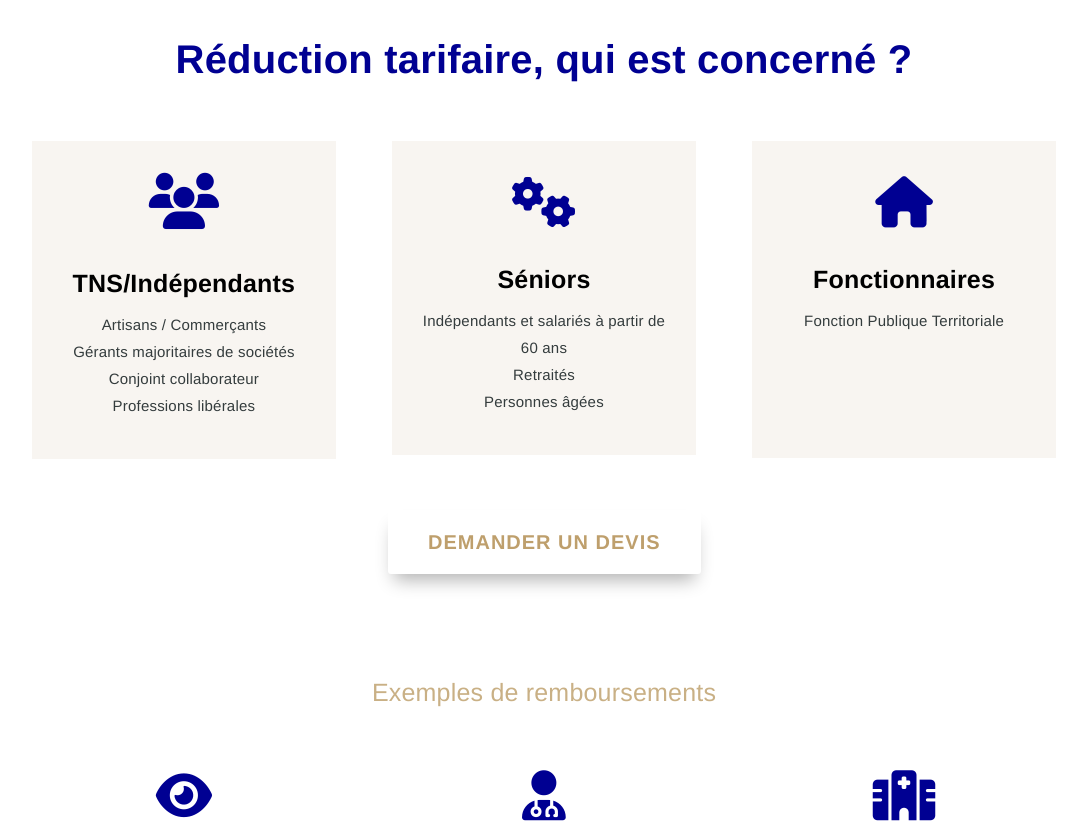
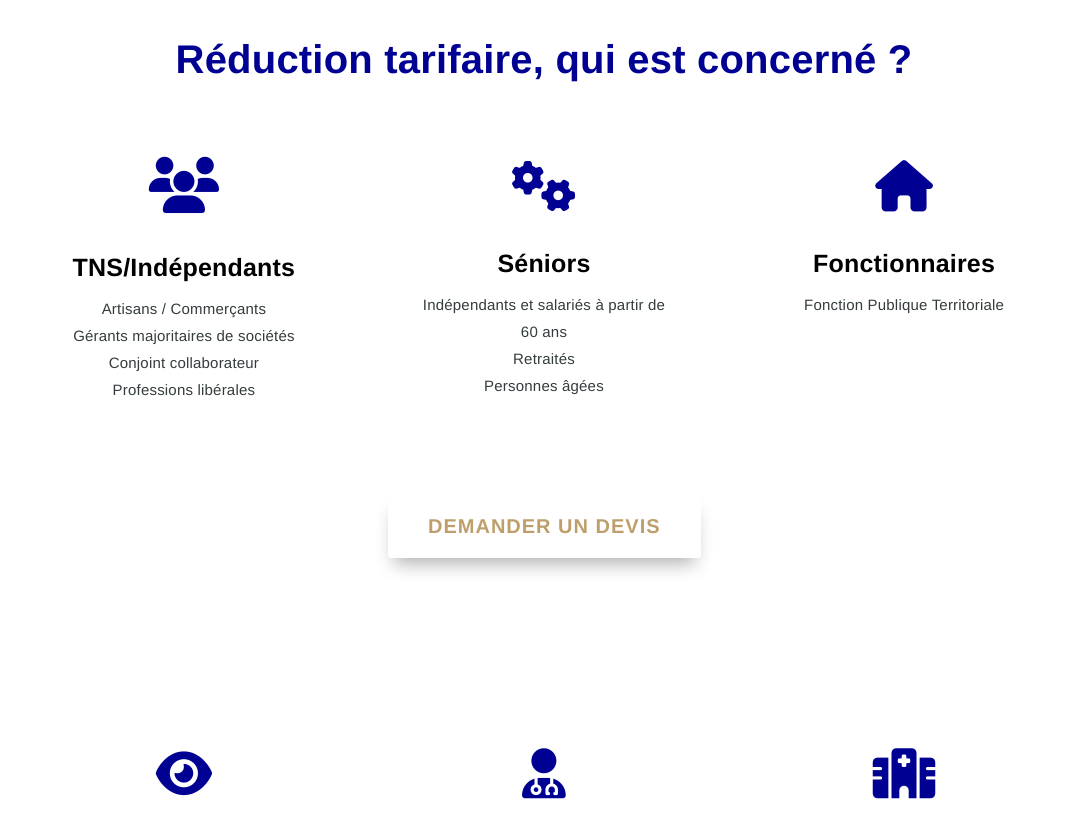
Before and after one commit to meryam000/Axa, a Vue app: page /mutuelle in a window 1280 px wide. Shown: the part 900-1723 px from the top of the page, without its empty margins (96-1183 px from the left). Built offline with nearby package versions, Linux system fonts and the light colour scheme.

Commit message:
modifs de meryam+elbachir

```diff
--- a/src/assets/Mutuelle.css
+++ b/src/assets/Mutuelle.css
@@ -10,7 +10,7 @@
     padding-bottom:8vw
 }
 div.et_pb_section.et_pb_section_0{
-    background-image:linear-gradient(180deg,rgba(0,43,153,.6) 0,rgba(0,19,46,.33) 100%),url(https://assuranceprevoyanc106a0.zapwp.com/q:intelligent/r:0/wp:1/w:1/u:https://assurance-prevoyance-mutuelle.com/wp-content/uploads/2024/02/AdobeStock_138835748-scaled.jpeg)!important
+    background-image:linear-gradient(180deg,rgba(0,43,153,.6) 0,rgba(0,19,46,.33) 100%),url(../assets/images/per.jpeg)!important
 }
 .et_pb_row{
     width:80%;
@@ -461,7 +461,6 @@ strong{
     font-weight:500;
     font-size:15px;
     line-height:1.8em;
-    background-color:#f8f5f1;
     padding-top:40px!important;
     padding-right:20px!important;
     padding-bottom:40px!important;
@@ -472,7 +471,6 @@ strong{
     font-weight:500;
     font-size:15px;
     line-height:1.8em;
-    background-color:#f8f5f1;
     padding-top:40px!important;
     padding-right:20px!important;
     padding-bottom:40px!important;
@@ -483,7 +481,6 @@ strong{
     font-weight:500;
     font-size:15px;
     line-height:1.8em;
-    background-color:#f8f5f1;
     padding-top:40px!important;
     padding-right:20px!important;
     padding-bottom:40px!important;
@@ -546,43 +543,6 @@ strong{
 .et_pb_text_4.et_pb_module{
     margin-left:auto!important;
     margin-right:auto!important
-}
-h2{
-    margin:0;
-    padding:0;
-    border:0;
-    outline:0;
-    font-size:100%;
-    -ms-text-size-adjust:100%;
-    -webkit-text-size-adjust:100%;
-    vertical-align:baseline;
-    background:0 0
-}
-h2{
-    color:#333;
-    padding-bottom:10px;
-    line-height:1em;
-    font-weight:500
-}
-h2{
-    font-size:26px
-}
-h2{
-    color:#000
-}
-h2{
-    font-family:Poppins,Helvetica,Arial,Lucida,sans-serif
-}
-h2{
-    font-size:18px;
-    margin-bottom:6px
-}
-.et_pb_text_4 h2{
-    font-family:Poppins,Helvetica,Arial,Lucida,sans-serif;
-    font-weight:600;
-    font-size:40px;
-    color:#000092!important;
-    line-height:1.3em
 }
 .et_pb_main_blurb_image{
     display:inline-block;
@@ -1010,7 +970,7 @@ p:not(.has-background):last-of-type{
 
 .material-icons {
     font-weight:900!important;
-    color:#fff;
+    color:#0d00ff;
     font-size:51px
 }
 
--- a/src/assets/Retraite.css
+++ b/src/assets/Retraite.css
@@ -24,7 +24,7 @@
 }
 
 div.et_pb_section.et_pb_section_0 {
-    background-image: linear-gradient(180deg,rgba(0,43,153,0.6) 0%,rgba(0,19,46,0.33) 100%),url(https://assuranceprevoyanc106a0.zapwp.com/q:intelligent/r:0/wp:1/w:1/u:https://assurance-prevoyance-mutuelle.com/wp-content/uploads/2024/02/AdobeStock_562377180-scaled.jpeg)!important;
+    background-image: linear-gradient(180deg,rgba(0,43,153,0.6) 0%,rgba(0,19,46,0.33) 100%),url(../assets/images/mutuelle.jpeg)!important;
 }
 
 .et_pb_row {
@@ -606,7 +606,7 @@ strong {
     padding: 20px;
     background-color: #f0f0f0;
     text-align: center;
-    height: auto;
+    height: 400px;
 }
 
 @media (max-width: 768px) {
@@ -737,11 +737,6 @@ strong {
 
 h2 {
     font-family: 'Poppins',Helvetica,Arial,Lucida,sans-serif;
-}
-
-h2 {
-    font-size: 18px;
-    margin-bottom: 6px;
 }
 
 .et_pb_text_4 h2  {
--- a/src/assets/contact.css
+++ b/src/assets/contact.css
@@ -186,13 +186,15 @@
 }
 
 .css-1xs7mmx {
-    display: -webkit-box;
-    display: -webkit-flex;
-    display: -ms-flexbox;
     display: flex;
     gap: 1.5rem;
 }
 
+@media only screen and (max-width: 600px){
+    .css-1xs7mmx {
+        display: block;
+    }
+}
 .css-fw9znx {
     display: -webkit-box;
     display: -webkit-flex;
--- a/src/assets/emprunteur.css
+++ b/src/assets/emprunteur.css
@@ -613,7 +613,7 @@ strong {
     padding: 20px;
     background-color: #f0f0f0;
     text-align: center;
-    height: auto;
+    height: 400px;
 }
 
 @media (max-width: 768px) {
@@ -621,7 +621,6 @@ strong {
         flex: 100%; /* Stacks divs in one column on mobile */
     }
 }
-
 
 /** */
 
@@ -742,19 +741,6 @@ strong {
     padding-bottom: 0;
 }
 
-h2 {
-    font-size: 26px;
-}
-
-h2 {
-    font-family: 'Poppins',Helvetica,Arial,Lucida,sans-serif;
-}
-
-h2 {
-    font-size: 18px;
-    margin-bottom: 6px;
-}
-
 .et_pb_text_4 h2  {
     font-family: 'Poppins',Helvetica,Arial,Lucida,sans-serif;
     font-weight: 600;
@@ -766,7 +752,7 @@ h2 {
 .et_pb_text_5 h2  {
     font-weight: 400;
     font-size: 25px;
-    color: #C9B085!important;
+    color: #FFF!important;
     line-height: 1.3em;
     padding-bottom: 15px;
 }
--- a/src/assets/welcome.css
+++ b/src/assets/welcome.css
@@ -12,7 +12,7 @@
 .hero-background {
   position: absolute;
   inset: 0;
-  height: 100vh;
+  height: 120vh;
   width: 100%;
   background-image:
     linear-gradient(
--- a/src/components/Retraite.vue
+++ b/src/components/Retraite.vue
@@ -108,7 +108,7 @@
 <div class="et_pb_row et_pb_row_9 snipcss-3jUGy">
     <div class="et_pb_column et_pb_column_1_2 et_pb_column_12  et_pb_css_mix_blend_mode_passthrough">
         <div class="et_pb_module et_pb_image et_pb_image_0">
-            <span class="et_pb_image_wrap "><img src="https://assuranceprevoyanc106a0.zapwp.com/q:i/r:0/wp:1/w:1/u:https://assurance-prevoyance-mutuelle.com/wp-content/uploads/2024/02/11704291023_.pic_.webp" data-src="" width="489" height="262" alt="" title="11704291023_.pic_" class="wps-ic-cdn wp-image-530 wpc-excluded-adaptive wpc-lazy-skipped" wpc-data="excluded-adaptive"></span>
+            <span class="et_pb_image_wrap "><img src="../assets/images/prevoyance2.jpeg" data-src="" width="489" height="262" alt="" title="11704291023_.pic_" class="wps-ic-cdn wp-image-530 wpc-excluded-adaptive wpc-lazy-skipped" wpc-data="excluded-adaptive"></span>
         </div>
     </div>
     <div class="et_pb_column et_pb_column_1_2 et_pb_column_13  et_pb_css_mix_blend_mode_passthrough et-last-child">
--- a/src/components/emprunteur.vue
+++ b/src/components/emprunteur.vue
@@ -1,6 +1,20 @@
 <template>
 
-<div class="space"></div>
+<div class="et_pb_section et_pb_section_0 et_pb_with_background et_section_regular snipcss-k23O5">
+    <div class="et_pb_row et_pb_row_0">
+        <div class="et_pb_column et_pb_column_4_4 et_pb_column_0  et_pb_css_mix_blend_mode_passthrough et-last-child">
+            <div class="et_pb_module et_pb_text et_pb_text_1  et_pb_text_align_center et_pb_bg_layout_dark">
+                <div class="et_pb_text_inner">
+                    <h1>ASSURANCE EMPRUNTEUR</h1>
+                </div>
+            </div>
+
+            <div class="et_pb_module et_pb_divider et_pb_divider_0 et_pb_divider_position_ et_pb_space">
+                <div class="et_pb_divider_internal"></div>
+            </div>
+        </div>
+    </div>
+    <div class="et_pb_row et_pb_row_1 et_pb_equal_columns">
         <div class="et_pb_row et_pb_row_2 snipcss-E7XAl">
             <div class="et_pb_column et_pb_column_4_4 et_pb_column_2  et_pb_css_mix_blend_mode_passthrough et-last-child">
                 <div class="et_pb_module et_pb_text et_pb_text_5 et_pb_text_align_center et_pb_bg_layout_light">
@@ -16,7 +30,8 @@
                 </div>
             </div>
         </div>
-
+    </div>
+</div>
 
 <div class="et_pb_row et_pb_row_2 snipcss-E7XAl">
     <div class="et_pb_column et_pb_column_4_4 et_pb_column_2  et_pb_css_mix_blend_mode_passthrough et-last-child">
@@ -115,7 +130,7 @@
 <div class="et_pb_row et_pb_row_9 snipcss-3jUGy">
     <div class="et_pb_column et_pb_column_1_2 et_pb_column_12  et_pb_css_mix_blend_mode_passthrough">
         <div class="et_pb_module et_pb_image et_pb_image_0">
-            <span class="et_pb_image_wrap "><img src="https://assuranceprevoyanc106a0.zapwp.com/q:i/r:0/wp:1/w:1/u:https://assurance-prevoyance-mutuelle.com/wp-content/uploads/2024/02/11704291023_.pic_.webp" data-src="" width="489" height="262" alt="" title="11704291023_.pic_" class="wps-ic-cdn wp-image-530 wpc-excluded-adaptive wpc-lazy-skipped" wpc-data="excluded-adaptive"></span>
+            <span class="et_pb_image_wrap "><img src="../assets/images/paris.webp" data-src="" width="489" height="262" alt="" title="11704291023_.pic_" class="wps-ic-cdn wp-image-530 wpc-excluded-adaptive wpc-lazy-skipped" wpc-data="excluded-adaptive"></span>
         </div>
     </div>
     <div class="et_pb_column et_pb_column_1_2 et_pb_column_13  et_pb_css_mix_blend_mode_passthrough et-last-child">
```
Also changed, not shown: src/components/contact.vue (+0 -1 lines), index.html (line endings or trailing spaces). Lines whose indentation alone changed are shown as unchanged.
